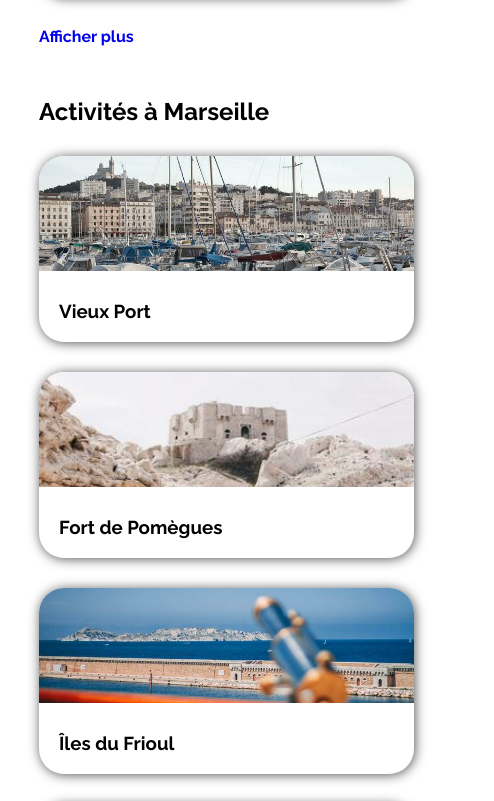
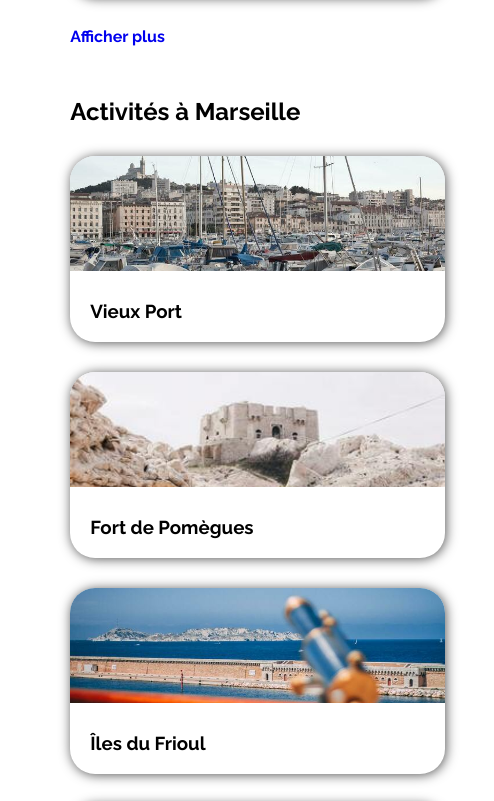
Before and after one commit to LahChouette/Iaconotristan_2_03082021, a plain HTML site: page index.html in a window 390 px wide. Shown: the part 2887-3688 px from the top of the page, 494 px wide, since content can reach past the window. Drawn offline with Linux system fonts and the light colour scheme.

Commit message:
rajout margin

```diff
--- a/style.css
+++ b/style.css
@@ -496,6 +496,8 @@ aside article img{
 {
     .hébergements{
         flex-direction: column;
+        margin-right: 10%;
+        margin-left: 10%;
     }
 
     .boite1{
@@ -666,6 +668,10 @@ aside article img{
         height: 115px;
         min-width: 100%;
     }
+    .activités{
+        margin-right: 10%;
+        margin-left: 10%;
+    }
 }
 /* **********section activités********** */
 
```
